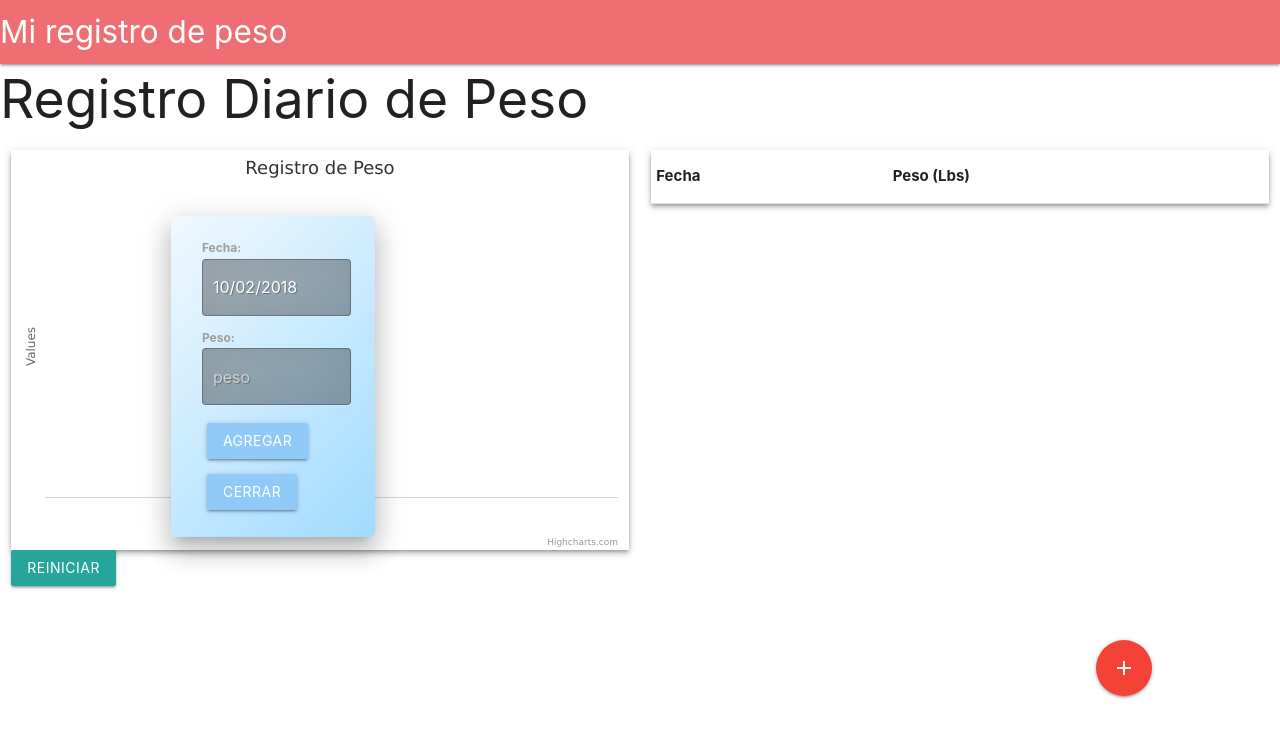
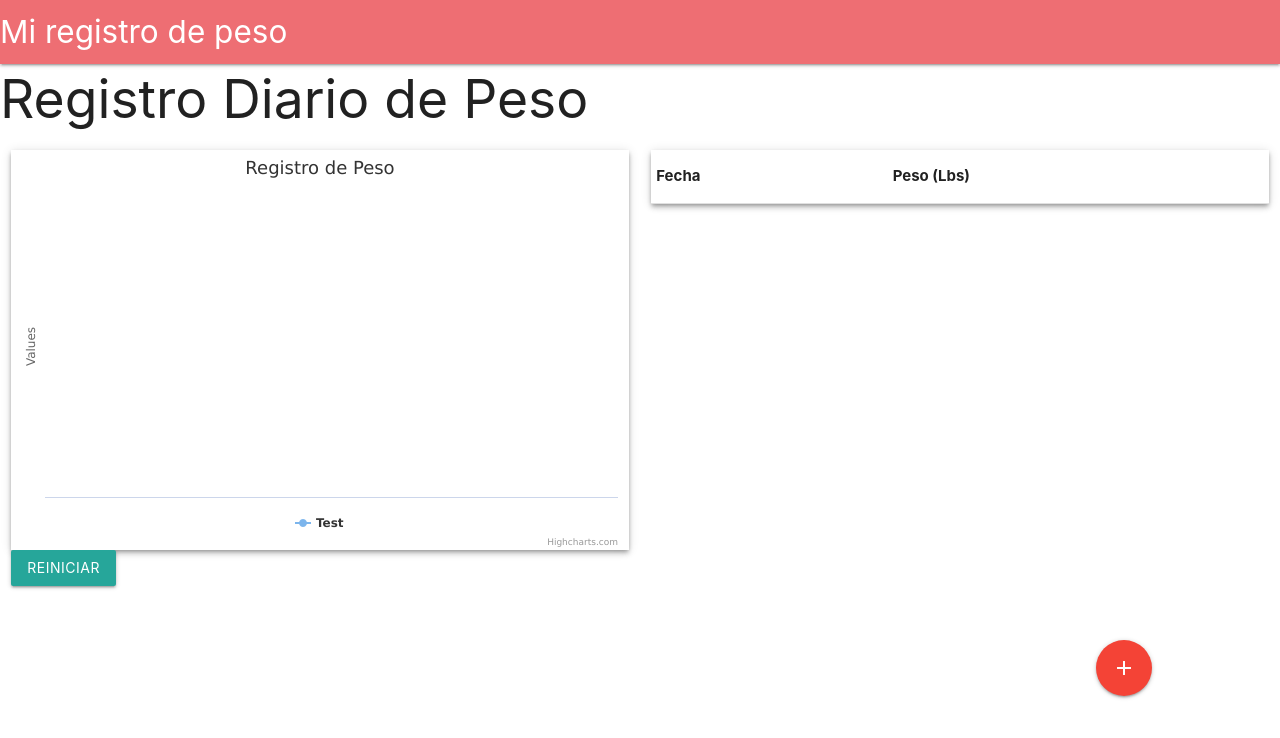
Before and after one commit to kevob1994/ReactAppMyWeight, a React (Create React App) app: page / in a window 1280 px wide. Shown: the top 738 px of the page. Built offline with nearby package versions, Linux system fonts and the light colour scheme.

Commit message:
Agrega propiedad para ocultar y motrar modal

```diff
--- a/src/components/Form.js
+++ b/src/components/Form.js
@@ -15,7 +15,7 @@ export default class Form extends Component {
 
         const {date, weight} = this.state;
 		console.log(date, weight);
-		if (!weight || weight < 0) {
+		if (!weight || weight < 0 || isNaN(weight)) {
 			swal("Lectura invalida", "El registro de peso debe ser valido", "error");
 		}else{
 			this.props.onAcepted(this.state)
@@ -32,8 +32,9 @@ export default class Form extends Component {
 
 	render() {
 		return (
-			<div className="row container-modal">
-				<div className="form-container col s4 offset-s4 z-depth-4">
+			<div className={`row container-modal scale-transition scale-out
+			 	${this.props.visible ? "scale-in":""}`}>
+				<div className= "form-container  col s4 offset-s4 z-depth-4">
 					<form action="">
 						<label htmlFor="fecha">
 							Fecha:
@@ -64,6 +65,7 @@ export default class Form extends Component {
 							type="button"
 							value="Cerrar"
 							className="btn waves-effect blue lighten-3 btn-action"
+							onClick={()=>this.props.closeModal()}
 						/>
 					</form>
 				</div>
```
